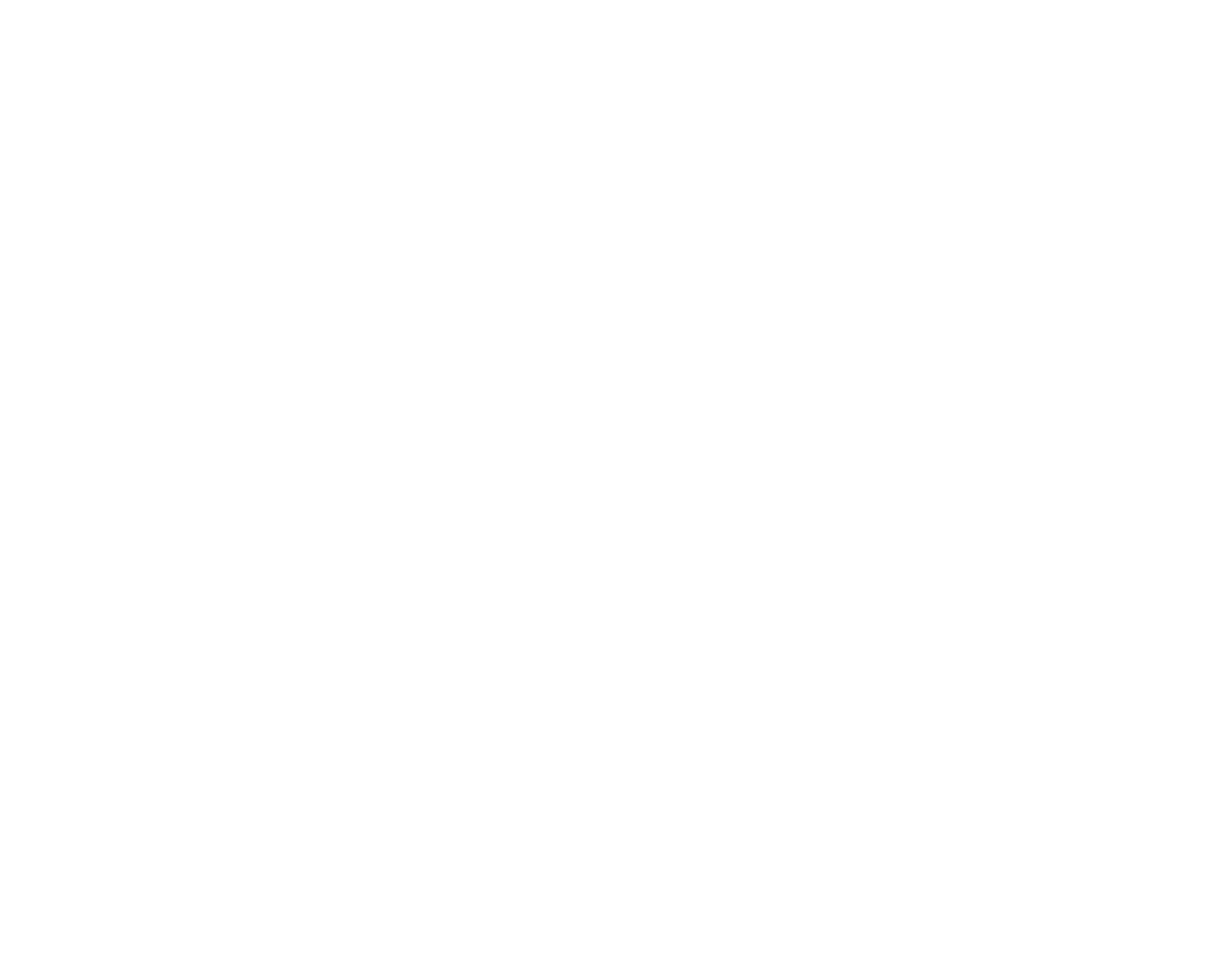
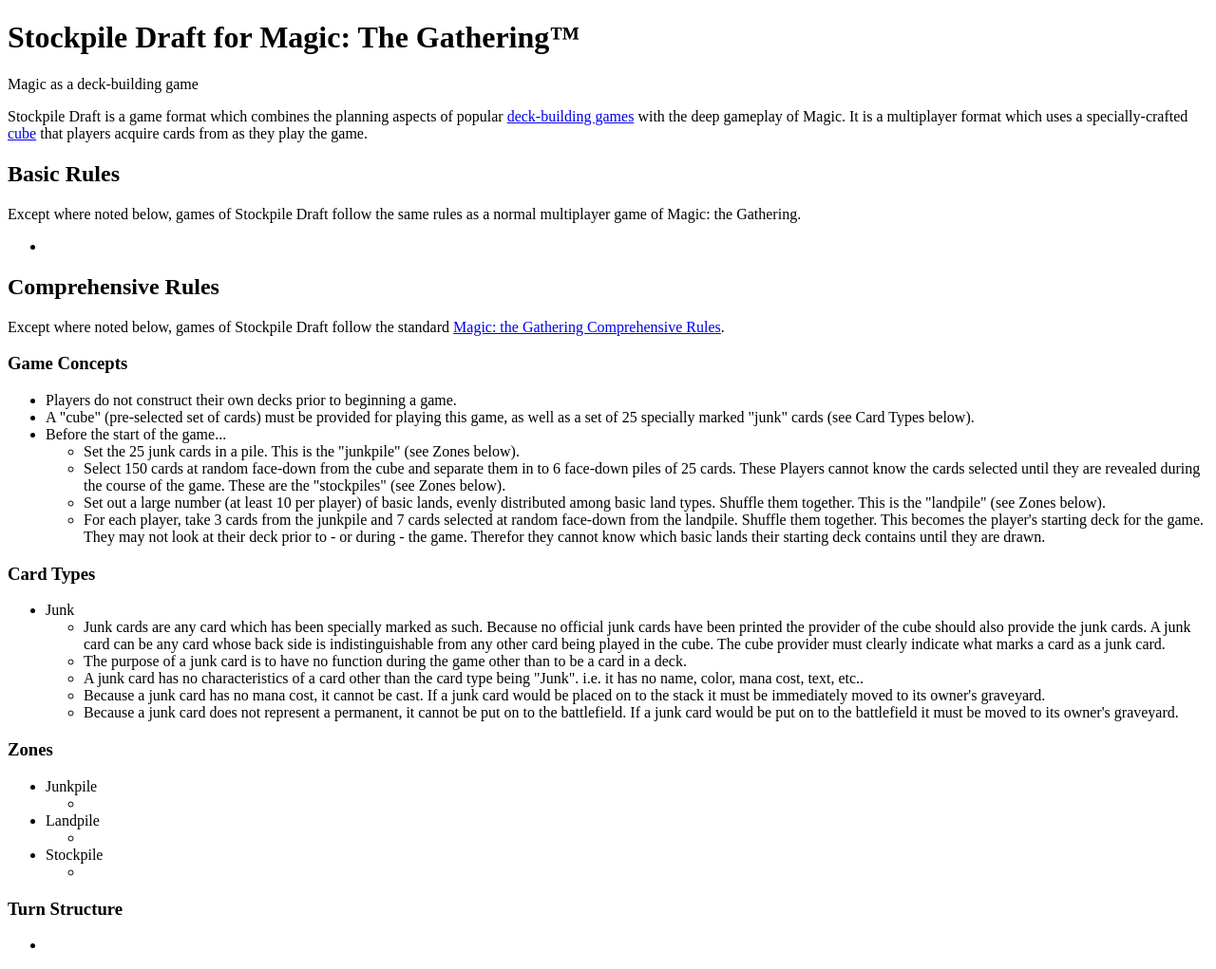
Before and after one commit to zack-hoffmann/stockpile-draft, a plain HTML site: page index.html in a window 1280 px wide. Shown: the whole page at 95% size. Before the commit the page ends 800 px from the top, so only its background shows below. Drawn offline with Linux system fonts and the light colour scheme.

Commit message:
Initial outline of page.

```diff
--- a/index.html
+++ b/index.html
@@ -1,8 +1,78 @@
 <!DOCTYPE html>
 <html>
     <head>
-        <title>Stockpile Draft for Magic: The Gathering</title>
+        <title>Stockpile Draft for Magic: The Gathering&trade;</title>
     </head>
     <body>
+        <header>
+            <h1>Stockpile Draft for Magic: The Gathering&trade;</h1>
+            <p>Magic as a deck-building game</p>
+        </header>
+        <section>
+            <div>
+                <p>Stockpile Draft is a game format which combines the planning aspects of popular <a href="https://en.wikipedia.org/wiki/Deck-building_game">deck-building games</a> with the deep gameplay of Magic.  It is a multiplayer format which uses a specially-crafted <a href="https://mtg.gamepedia.com/Cube_Draft">cube</a> that players acquire cards from as they play the game.</p>
+            </div>
+        </section>
+        <section>
+            <div>
+                <h2>Basic Rules</h2>
+                <p>Except where noted below, games of Stockpile Draft follow the same rules as a normal multiplayer game of Magic: the Gathering.</p>
+                <ul>
+                    <li></li>
+                </ul>
+            </div>
+        </section>
+        <section>
+            <div>
+                <h2>Comprehensive Rules</h2>
+                <p>Except where noted below, games of Stockpile Draft follow the standard <a href="http://media.wizards.com/2017/downloads/MagicCompRules_20170707.pdf">Magic: the Gathering Comprehensive Rules</a>.</p>
+                <h3>Game Concepts</h3>
+                <ul>
+                    <li>Players do not construct their own decks prior to beginning a game.</li>
+                    <li>A "cube" (pre-selected set of cards) must be provided for playing this game, as well as a set of 25 specially marked "junk" cards (see Card Types below).</li>
+                    <li>Before the start of the game...
+                        <ul>
+                            <li>Set the 25 junk cards in a pile.  This is the "junkpile" (see Zones below).</li>
+                            <li>Select 150 cards at random face-down from the cube and separate them in to 6 face-down piles of 25 cards.  These Players cannot know the cards selected until they are revealed during the course of the game.  These are the "stockpiles" (see Zones below).</li>
+                            <li>Set out a large number (at least 10 per player) of basic lands, evenly distributed among basic land types.  Shuffle them together.  This is the "landpile" (see Zones below).</li>
+                            <li>For each player, take 3 cards from the junkpile and 7 cards selected at random face-down from the landpile.  Shuffle them together.  This becomes the player's starting deck for the game.  They may not look at their deck prior to - or during - the game.  Therefor they cannot know which basic lands their starting deck contains until they are drawn.</li>
+                        </ul>
+                    </li>
+                </ul>
+                <h3>Card Types</h3>
+                <ul>
+                    <li>Junk
+                        <ul>
+                            <li>Junk cards are any card which has been specially marked as such.  Because no official junk cards have been printed the provider of the cube should also provide the junk cards.  A junk card can be any card whose back side is indistinguishable from any other card being played in the cube.  The cube provider must clearly indicate what marks a card as a junk card.</li>
+                            <li>The purpose of a junk card is to have no function during the game other than to be a card in a deck.</li>
+                            <li>A junk card has no characteristics of a card other than the card type being "Junk". i.e. it has no name, color, mana cost, text, etc..</li>
+                            <li>Because a junk card has no mana cost, it cannot be cast.  If a junk card would be placed on to the stack it must be immediately moved to its owner's graveyard.</li>
+                            <li>Because a junk card does not represent a permanent, it cannot be put on to the battlefield.  If a junk card would be put on to the battlefield it must be moved to its owner's graveyard.</li>
+                        </ul>
+                    </li>
+                </ul>
+                <h3>Zones</h3>
+                <ul>
+                    <li>Junkpile
+                        <ul>
+                            <li></li>
+                        </ul>
+                    </li>
+                    <li>Landpile
+                        <ul>
+                            <li></li>
+                        </ul>
+                    </li>
+                    <li>Stockpile
+                        <ul>
+                            <li></li>
+                        </ul>
+                    </li>
+                </ul>
+                <h3>Turn Structure</h3>
+                <ul>
+                    <li></li>
+                </ul>
+            </div>
     </body>
 </html>
```
